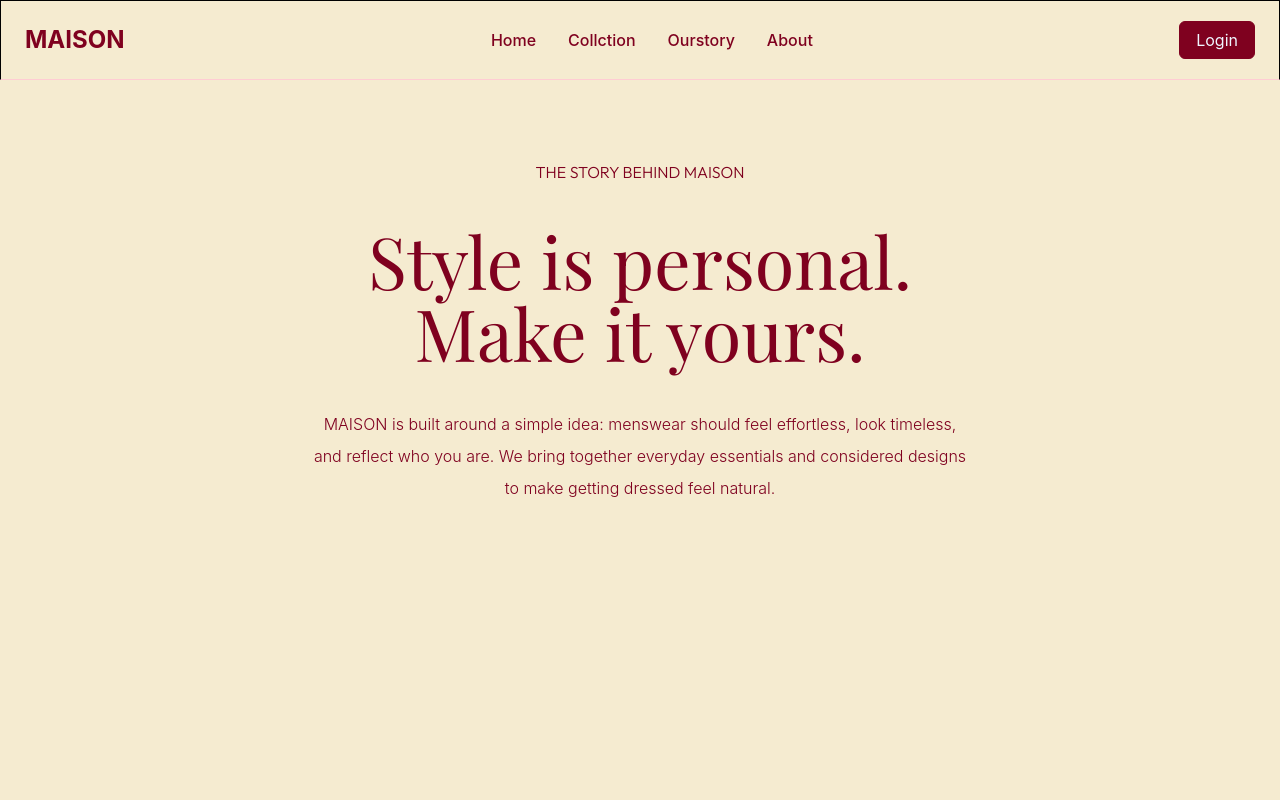
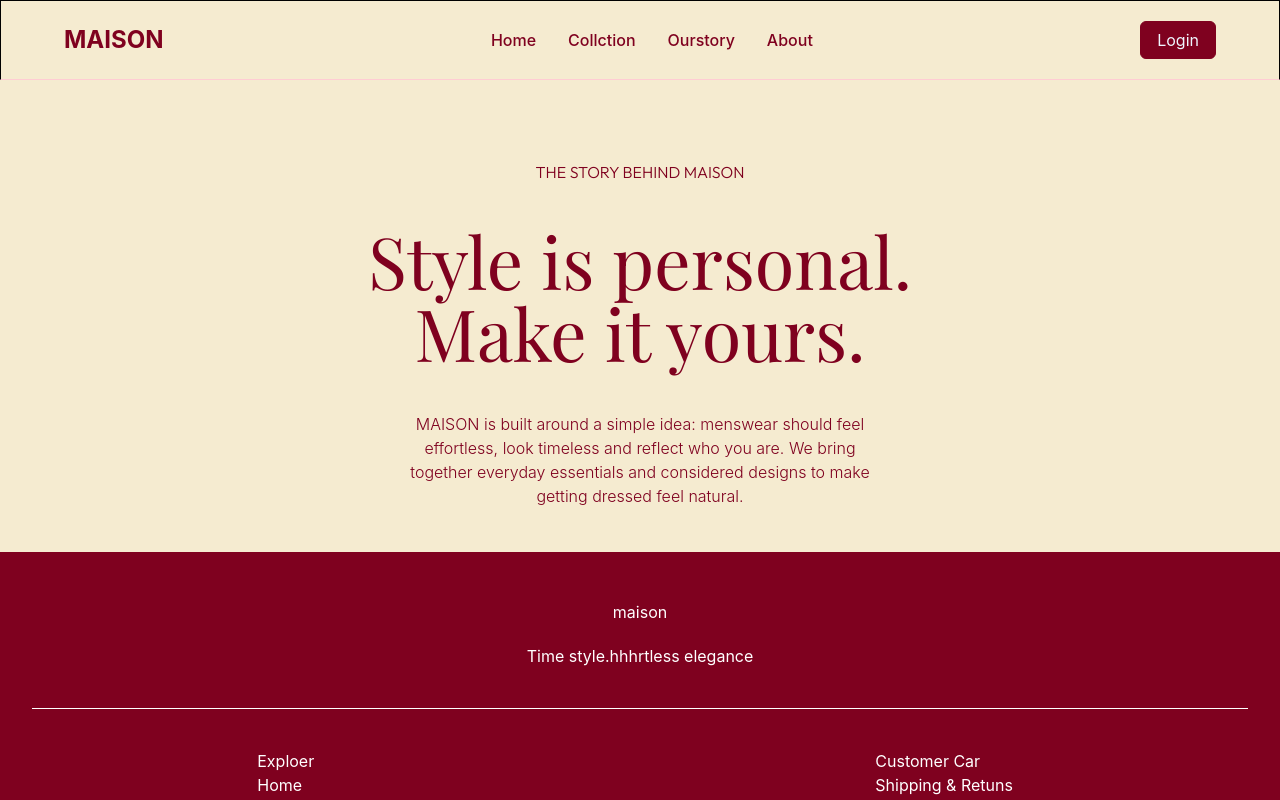
Before and after one commit to adarsh-devop/maison, a React (Vite) app: page /con in a window 1280 px wide. Shown: the top 800 px of the page. Built offline with nearby package versions, Linux system fonts and the light colour scheme; a web font is replaced by a local one.

Commit message:
3 commit

```diff
--- a/src/App.jsx
+++ b/src/App.jsx
@@ -7,6 +7,7 @@ import About from "./components/About";
 import Ourstory from "./pages/Ourstory"
 import Discover from "./components/Discover ";
 import Layout from "./Layout/Layout";
+import ProductDetils from "./pages/ProductDetils";
 
 const App = () => {
   return (
@@ -18,6 +19,7 @@ const App = () => {
           <Route path="/coll" element={<Collction/>}/>
           <Route path="/con" element={<About/>}/>
           <Route path="/abo" element={<Ourstory/>}/>
+          <Route path="/product/:id"  element={<ProductDetils/>}/>
       </Routes>
       <Footer/>
     </div>
--- /dev/null
+++ b/src/Sectiontitle.jsx
@@ -0,0 +1,14 @@
+import React from 'react'
+
+const Sectiontitle = ({ title,maintitle,m2,description }) => {
+  return (
+    <div className="flex flex-col items-center  bg-[#F5EBD0]">
+    <p className="pt-20 pb-10 uppercase font-light font-out text-[#7f011f]">{title}</p>
+    <h2 className="flex flex-col max-w-xl text-center items-center font-ply  text-7xl  text-[#7f011f]">{maintitle}</h2>
+    <h2 className="flex flex-col max-w-xl text-center items-center font-ply  text-7xl  text-[#7f011f]">{m2}</h2>
+    <p className=" flex flex-col max-w-xl text-center items-center p-11 font-light   gap-2  text-[#7f011f]">{description}</p>
+</div>
+  )
+}
+
+export default Sectiontitle
--- a/src/components/About.jsx
+++ b/src/components/About.jsx
@@ -1,24 +1,17 @@
 import React from "react";
+import Sectiontitle from "../Sectiontitle";
 
 const About = () => {
   return (
-    <div className="flex flex-col items-center h-screen bg-[#F5EBD0]">
-      <p className="  pt-20 pb-10 uppercase font-light font-out  text-[#7f011f]">
-        The Story Behind MAISON
-      </p>
-      <h1 className="font-ply  text-7xl  text-[#7f011f]">Style is personal.</h1>
-      <h1 className="font-ply  text-7xl  text-[#7f011f]">Make it yours.</h1>
-      <div className=" flex flex-col items-center p-11 font-light   gap-2  text-[#7f011f]">
-        <p>
-          MAISON is built around a simple idea: menswear should feel effortless,
-          look timeless,
-        </p>
-        <p>
-          and reflect who you are. We bring together everyday essentials and
-          considered designs
-        </p>
-        <p>to make getting dressed feel natural.</p>
-      </div>
+    <div className="flex flex-col items-center  bg-[#F5EBD0]">
+      <Sectiontitle
+        title="The Story Behind MAISON"
+        maintitle="Style is personal."
+        m2="Make it yours."
+        description="MAISON is built around a simple idea: menswear should feel effortless,
+          look timeless and reflect who you are. We bring together everyday essentials and
+          considered designs to make getting dressed feel natural. "
+      />
     </div>
   );
 };
--- a/src/components/Navbar.jsx
+++ b/src/components/Navbar.jsx
@@ -1,18 +1,31 @@
-import {Link} from "react-router-dom"
+import { Link } from "react-router-dom";
 const Navbar = () => (
+  <div className="p-5 px-6 bg-[#F5EBD0]   border border-b-rose-200  ">
+    <div className="flex  justify-between items-center max-w-6xl w-full mx-auto" >
+      <div className="text-2xl font-bold cursor-pointer text-[#7f011f]">
+        MAISON
+      </div>
 
-  <div className="p-5 px-6 bg-[#F5EBD0] flex  justify-between items-center border border-b-rose-200  ">
-    <div className="text-2xl font-bold cursor-pointer text-[#7f011f]">MAISON</div>
+      <div className="flex gap-8 text-blue-100 ">
+        <Link to="/" className="cursor-pointer text-[#7f011f] font-medium">
+          Home
+        </Link>
+        <Link to="/coll" className="cursor-pointer text-[#7f011f] font-medium">
+          Collction
+        </Link>
+        <Link to="/abo" className="cursor-pointer text-[#7f011f] font-medium">
+          Ourstory
+        </Link>
+        <Link to="/con" className="cursor-pointer text-[#7f011f] font-medium">
+          About
+        </Link>
+      </div>
 
-    <div className="flex gap-8 text-blue-100 ">
-      <Link to ="/" className="cursor-pointer text-[#7f011f] font-medium">Home</Link>
-      <Link to ="/coll" className="cursor-pointer text-[#7f011f] font-medium">Collction</Link>
-      <Link to ="/abo" className="cursor-pointer text-[#7f011f] font-medium">Ourstory</Link>
-      <Link to ="/con" className="cursor-pointer text-[#7f011f] font-medium">About</Link>
+      <button className="bg-[#7f011f] text-blue-50 outline-0 px-4 py-1.5 rounded-md hover:bg-[#F5EBD0] hover:text-[#7f011f] border border-[#7f011f] transition duration-400">
+        Login
+      </button>
     </div>
+  </div>
+);
 
-    <button className="bg-[#7f011f] text-blue-50 outline-0 px-4 py-1.5 rounded-md hover:bg-[#F5EBD0] hover:text-[#7f011f] border border-[#7f011f] transition duration-400">Login</button>
-  </div>
-)
-
-export default Navbar
+export default Navbar;
--- a/src/data/product.js
+++ b/src/data/product.js
@@ -1,4 +1,3 @@
-
 const products = [
   {
     id: 1,
@@ -6,6 +5,8 @@ const products = [
     category: "Shirts",
     price: 1499,
     offerPrice: 1199,
+    description:
+      "A classic burgundy shirt with a refined fit, perfect for both casual outings and smart occasions.",
     image:
       "https://images.unsplash.com/photo-1603252109303-2751441dd157?w=700",
   },
@@ -15,8 +16,10 @@ const products = [
     category: "Shirts",
     price: 1799,
     offerPrice: 1399,
+    description:
+      "A timeless white shirt crafted for a clean, elegant look. Easy to style for everyday wear or formal occasions.",
     image:
-      "https://images.unsplash.com/photo-1596755094514-f87e34085b2c?w=700",
+      "https://images.unsplash.com/photo-1598033129183-c4f50c736f10?w=700",
   },
   {
     id: 3,
@@ -24,8 +27,10 @@ const products = [
     category: "Jackets",
     price: 2999,
     offerPrice: 2499,
+    description:
+      "A versatile beige jacket with a modern silhouette, ideal for layering and effortless everyday styling.",
     image:
-      "https://images.unsplash.com/photo-1551028719-00167b16eac5?w=700",
+      "https://images.unsplash.com/photo-1591047139829-d91aecb6caea?w=700",
   },
   {
     id: 4,
@@ -33,8 +38,10 @@ const products = [
     category: "Sweaters",
     price: 2199,
     offerPrice: 1799,
+    description:
+      "Soft, comfortable knitwear designed to keep you cozy while maintaining a polished, minimalist appearance.",
     image:
-      "https://images.unsplash.com/photo-1618354691373-d851c5c3a990?w=700",
+      "https://images.unsplash.com/photo-1576566588028-4147f3842f27?w=700",
   },
   {
     id: 5,
@@ -42,8 +49,10 @@ const products = [
     category: "Casual Wear",
     price: 2499,
     offerPrice: 1999,
+    description:
+      "A contemporary casual style that combines comfort and sophistication for relaxed days and weekend outings.",
     image:
-      "https://plus.unsplash.com/premium_photo-1786696328343-030dcc430342?q=80&w=1170&auto=format&fit=crop&ixlib=rb-4.1.0&ixid=NHwxMjA3fDA%3D",
+      "https://images.unsplash.com/photo-1483985988355-763728e1935b?w=700",
   },
   {
     id: 6,
@@ -51,8 +60,10 @@ const products = [
     category: "Jackets",
     price: 3499,
     offerPrice: 2999,
+    description:
+      "A premium brown jacket featuring a sophisticated look, perfect for layering and creating stylish everyday outfits.",
     image:
-      "https://plus.unsplash.com/premium_photo-1786693047078-d8fe37598b3e?q=80&w=1170&auto=format&fit=crop&ixlib=rb-4.1.0&ixid=NHwxMjA3fDA%3D",
+      "https://images.unsplash.com/photo-1551028719-00167b16eac5?w=700",
   },
 ];
 
--- a/src/pages/Collction.jsx
+++ b/src/pages/Collction.jsx
@@ -1,6 +1,6 @@
 
 import products from "../data/product";
-
+import { Link } from "react-router-dom";
 const Collection = () => {
   return (
     <div className="bg-[#F5EBD0] p-5">
@@ -20,7 +20,8 @@ const Collection = () => {
 
       <div className="mx-auto grid max-w-6xl grid-cols-1 gap-6 sm:grid-cols-2 lg:grid-cols-3">
         {products.map((product) => (
-          <div key={product.id} className="flex flex-col">
+          <Link to={`/product/${product.id}`}
+           key={product.id} className="flex flex-col">
             <img
               src={product.image}
               alt={product.name}
@@ -41,7 +42,8 @@ const Collection = () => {
             <button className="mt-3 w-full bg-[#F5EBD0] px-4 py-3 text-[#7f011f] hover:bg-[#7f011f] hover:text-[#F5EBD0] border border-[#7f011f] transition duration-400">
               View Product
             </button>
-          </div>
+
+          </Link>
         ))}
       </div>
     </div>
--- /dev/null
+++ b/src/pages/ProductDetils.jsx
@@ -0,0 +1,54 @@
+import React from "react";
+import { Link, useParams } from "react-router-dom";
+import products from "../data/product";
+
+const ProductDetils = () => {
+  const { id } = useParams();
+  const productfound = products.find((item) => item.id === Number(id));
+
+  if (!productfound)
+    return (
+      <p className=" flex flex-col h-screen text-6xl font-ply items-center justify-center text-[#7f011f]">
+        Producte not Found
+      </p>
+    );
+
+  return (
+    <div className="flex bg-[#F5EBD0] h-screen px-7 py-12">
+      <div className="mx-auto grid max-w-5xl items-center grap-10 md:grid-cols-2">
+        <img
+          src={productfound.image}
+          alt=""
+          className=" h-[450px] w-full rounded-2xl object-cover "
+        />
+        <div className=" w-full items-start flex flex-col px-9">
+          <Link to ="/coll" className="uppercase font-medium font-out text-[#7f011f]">go back</Link>
+          <p className="uppercase mt-10 tracking-[0.3em] font-light flex flex-col max-w-xl text-center items-center font-ply  text-1xl  text-[#7f011f] pb-6">
+            {productfound.category}
+          </p>
+          <p className="flex flex-col max-w-xl text-center items-center font-ply  text-4xl  text-[#7f011f]">
+            {productfound.name}
+          </p>
+
+          <div className="flex items-center gap-3">
+            <p className="flex max-w-xl text-center items-center font-ply  text-md text-[#7f011f] ">
+              ${productfound.offerPrice}
+            </p>
+
+            <span className="ml-2 text-gray-500 line-through">
+              ${productfound.price}
+            </span>
+          </div>
+          <p className="mt-10 font-light font-ply text-[#7f011f]">
+            {productfound.description}
+          </p>
+          <button className="mt-10 uppercase font-ply bg-[#7f011f] border border-[#7f011f] text-blue-50 p-3 rounded-md px-4 hover:bg-[#F5EBD0]  hover:text-[#7f011f] w-full ">
+            add to bag
+          </button>
+        </div>
+      </div>
+    </div>
+  );
+};
+
+export default ProductDetils;
```
